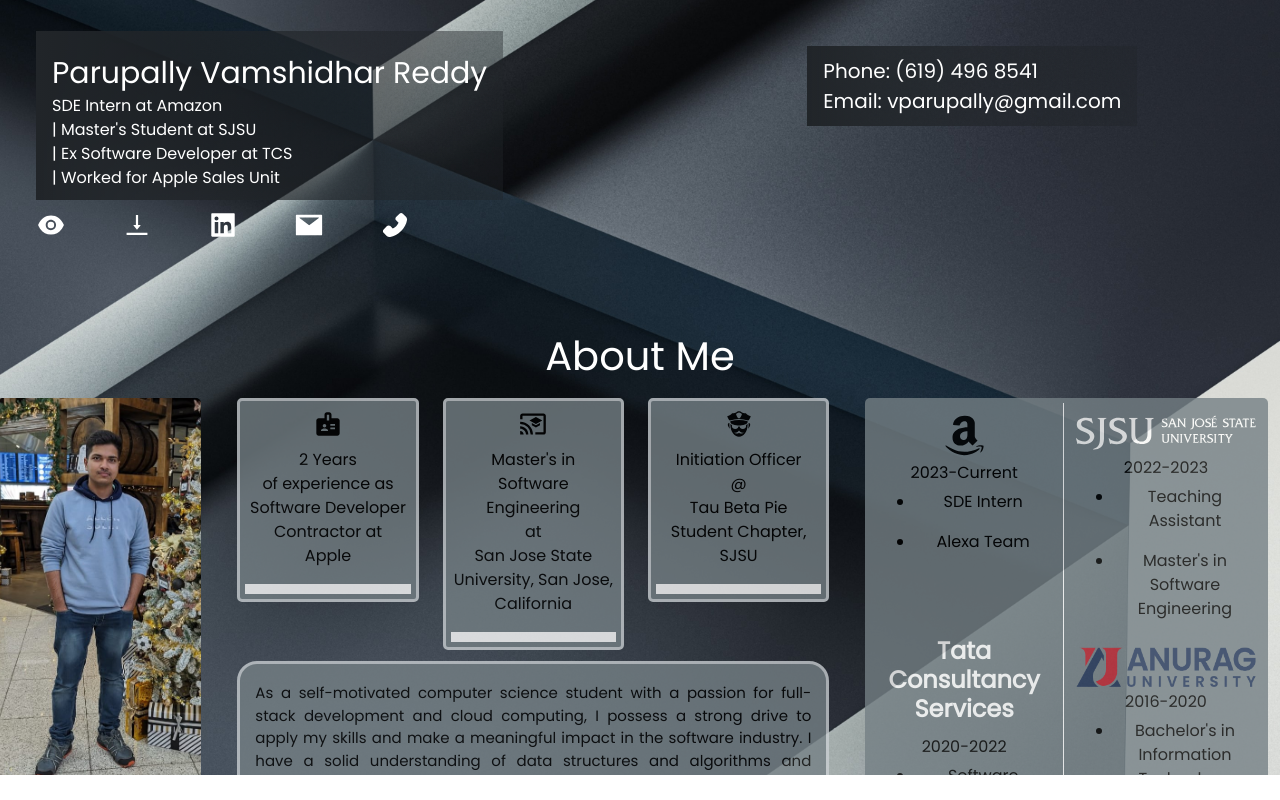
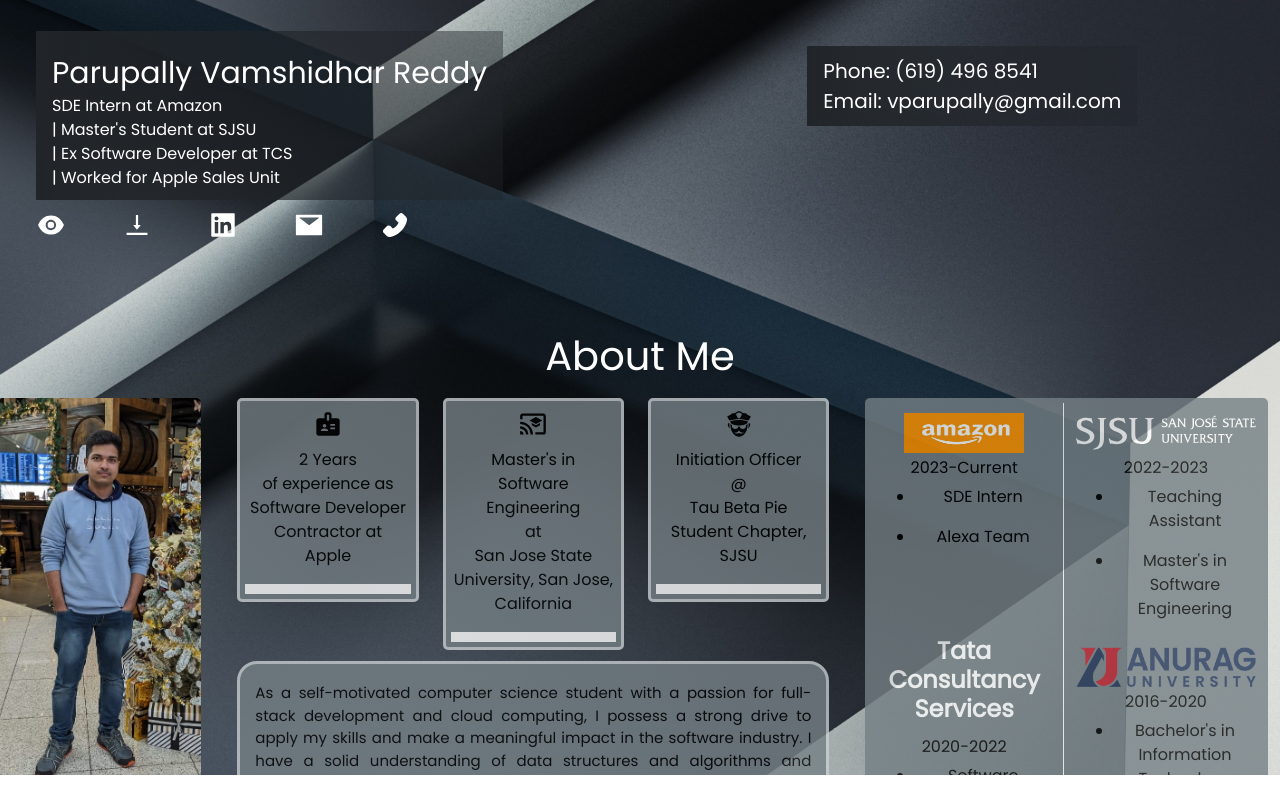
Before and after one commit to vamshidhar199/ResumeN, a React (Create React App) app: page / in a window 1280 px wide. Built offline with nearby package versions, Linux system fonts and the light colour scheme.

Commit message:
updated internship

```diff
--- a/src/AboutMe/Overview.js
+++ b/src/AboutMe/Overview.js
@@ -1,10 +1,9 @@
 import React, { Component } from "react";
 import { MdBadge, MdCastForEducation } from "react-icons/md";
 import sjsu from "./../images/logo-sjsu.svg";
-import tcs from "./../images/tcs1.png";
+import amazon from "./../images/amazon1.png";
 import { FaAmazon } from "react-icons/fa";
 import agi from "./../images/agiLogo.png";
-import amazon from "./../images/amazon.png";
 
 import "./Overview.css";
 class Overview extends Component {
@@ -17,7 +16,12 @@
             className="col-sm"
             style={{ display: "inline-block", borderRight: "1px solid white" }}
           >
-            <FaAmazon style={{ fontSize: "45px", marginTop: "10px" }} />
+            {/* <FaAmazon style={{ fontSize: "45px", marginTop: "10px" }} /> */}
+            <img
+              src={amazon}
+              className="exp-box-img"
+              style={{ display: "inline", paddingLeft: "0px", width: "120px" }}
+            ></img>
             <h6>2023-Current</h6>
             <div className="row">
               <div className="col-sm" style={{ paddingLeft: "50px" }}>
--- a/src/MyExperience/Experience.js
+++ b/src/MyExperience/Experience.js
@@ -1,7 +1,7 @@
 import React, { Component } from "react";
 import "./Experinece.css";
 import agi from "./../images/agiLogo.png";
-import apple from "./../images/apple.png";
+import amazon from "./../images/amazon1.png";
 import sjsu from "./../images/logo-sjsu.svg";
 import tcs from "./../images/tcs1.png";
 import { AiFillApple } from "react-icons/ai";
@@ -14,6 +14,18 @@
           <h1 style={{ textAlign: "center", color: "white" }}>Background</h1>
         </div>
         <div className="row">
+          <div className="col-sm exp-box exp-box-mob">
+            <img
+              src={amazon}
+              className="exp-box-img"
+              style={{ width: "120px" }}
+            ></img>
+            <p className="exp-box-p">
+              SDE Intern<br></br>
+              2023 - Current
+            </p>
+          </div>
+
           <div className="col-sm exp-box exp-box-mob">
             <img src={sjsu} className="exp-box-img"></img>
             <p className="exp-box-p">
```
Also changed, not shown: src/images/amazon1.png (added).
